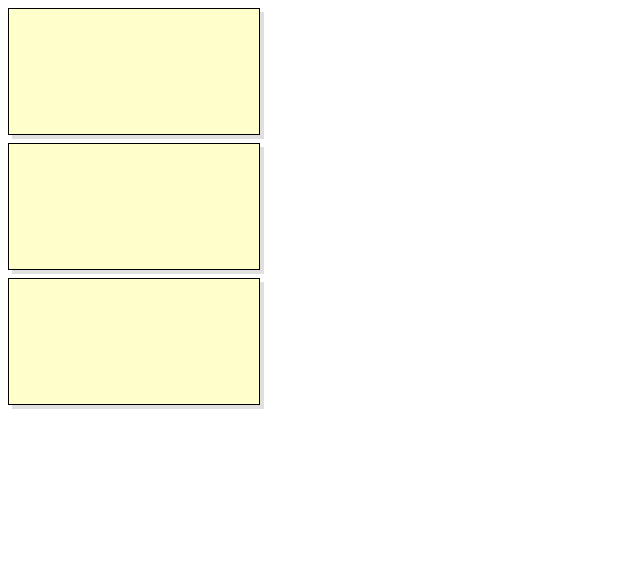
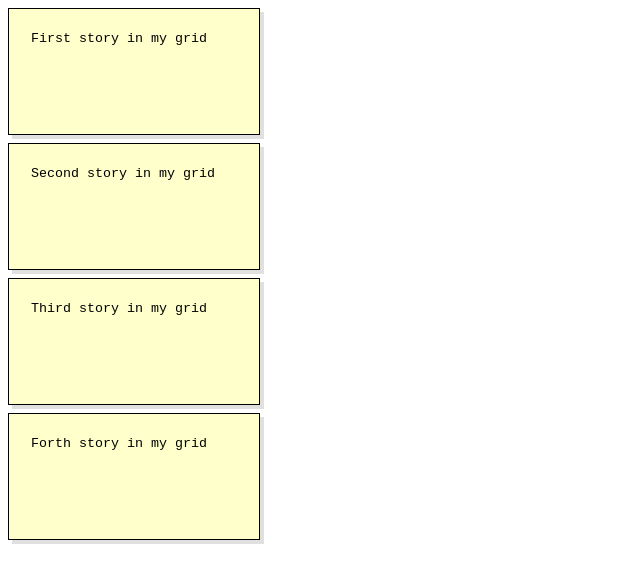
Before and after one commit to maarkeez/User-Story-Mapping, an Angular app: page / in a window 1280 px wide. Shown: the top 582 px of the page, without its empty margins (0-640 px from the left). Built offline with nearby package versions, Linux system fonts and the light colour scheme.

Commit message:
feat(00002): Organize stories (grid)
- Added Story as @Input

```diff
--- a/src/app/app.component.html
+++ b/src/app/app.component.html
@@ -1,4 +1 @@
-
-<app-usm-story></app-usm-story>
-<app-usm-story></app-usm-story>
-<app-usm-story></app-usm-story>
+<app-usm-story-grid [stories]="stories"></app-usm-story-grid>
--- a/src/app/app.component.ts
+++ b/src/app/app.component.ts
@@ -1,4 +1,5 @@
 import { Component } from '@angular/core';
+import { Story } from './model/usm-story.model';
 
 @Component({
   selector: 'app-root',
@@ -7,4 +8,10 @@ import { Component } from '@angular/core';
 })
 export class AppComponent {
   title = 'user-story-mapping';
+  public storyOne = new Story("First story in my grid");
+  public storyTwo = new Story("Second story in my grid");
+  public storyThree = new Story("Third story in my grid");
+  public storyFour = new Story("Forth story in my grid");
+  public stories : Story[] = [this.storyOne, this.storyTwo, this.storyThree, this.storyFour];
+
 }
--- /dev/null
+++ b/src/app/model/usm-story.model.ts
@@ -0,0 +1,3 @@
+export class Story{
+	constructor(public text: String) {}
+}
--- a/src/app/usm-story-grid/usm-story-grid.component.html
+++ b/src/app/usm-story-grid/usm-story-grid.component.html
@@ -1,3 +1,3 @@
-<p>
-  usm-story-grid works!
-</p>
+<div *ngFor="let story of stories">
+  <app-usm-story [story]="story"></app-usm-story>
+</div>
--- a/src/app/usm-story-grid/usm-story-grid.component.ts
+++ b/src/app/usm-story-grid/usm-story-grid.component.ts
@@ -1,4 +1,5 @@
-import { Component, OnInit } from '@angular/core';
+import { Component, OnInit, Input } from '@angular/core';
+import { Story } from '../model/usm-story.model';
 
 @Component({
   selector: 'app-usm-story-grid',
@@ -7,6 +8,8 @@ import { Component, OnInit } from '@angular/core';
 })
 export class UsmStoryGridComponent implements OnInit {
 
+  @Input() stories : Story[];
+
   constructor() { }
 
   ngOnInit() {
--- a/src/app/usm-story/usm-story.component.html
+++ b/src/app/usm-story/usm-story.component.html
@@ -1,5 +1,5 @@
 <div class="usm-story-container">
-	<div class="usm-story" (click)="enableEditText()">
-		<textarea class="usm-story-textarea">{{storyText}}</textarea>
+	<div class="usm-story">
+		<textarea class="usm-story-textarea">{{story.text}}</textarea>
 	</div>
 </div>
--- a/src/app/usm-story/usm-story.component.ts
+++ b/src/app/usm-story/usm-story.component.ts
@@ -1,5 +1,6 @@
-import { Component, OnInit } from '@angular/core';
+import { Component, OnInit, Input } from '@angular/core';
 import { NgForm } from '@angular/forms';
+import { Story } from '../model/usm-story.model';
 
 @Component({
   selector: 'app-usm-story',
@@ -8,15 +9,10 @@ import { NgForm } from '@angular/forms';
 })
 export class UsmStoryComponent implements OnInit {
 
-  public storyText: String;
+  @Input() story: Story;
 
   constructor() { }
 
-  ngOnInit() {
-  }
-
-  public enableEditText(){
-  	  console.log("Editing text");
-  }
+  ngOnInit() { }
 
 }
```
